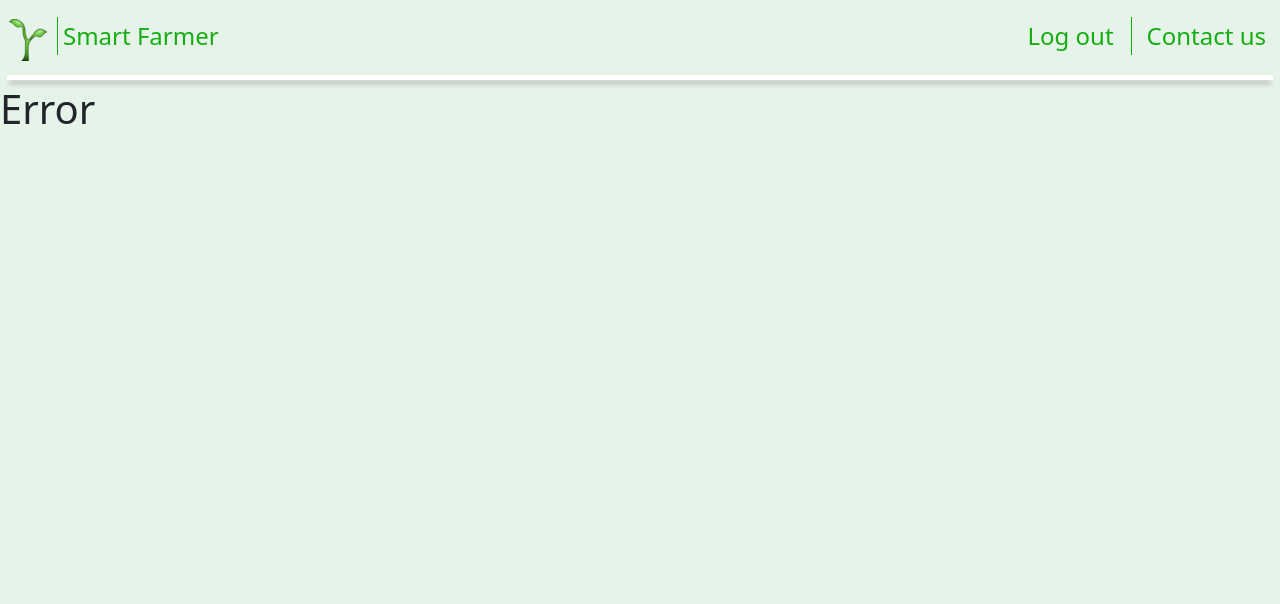
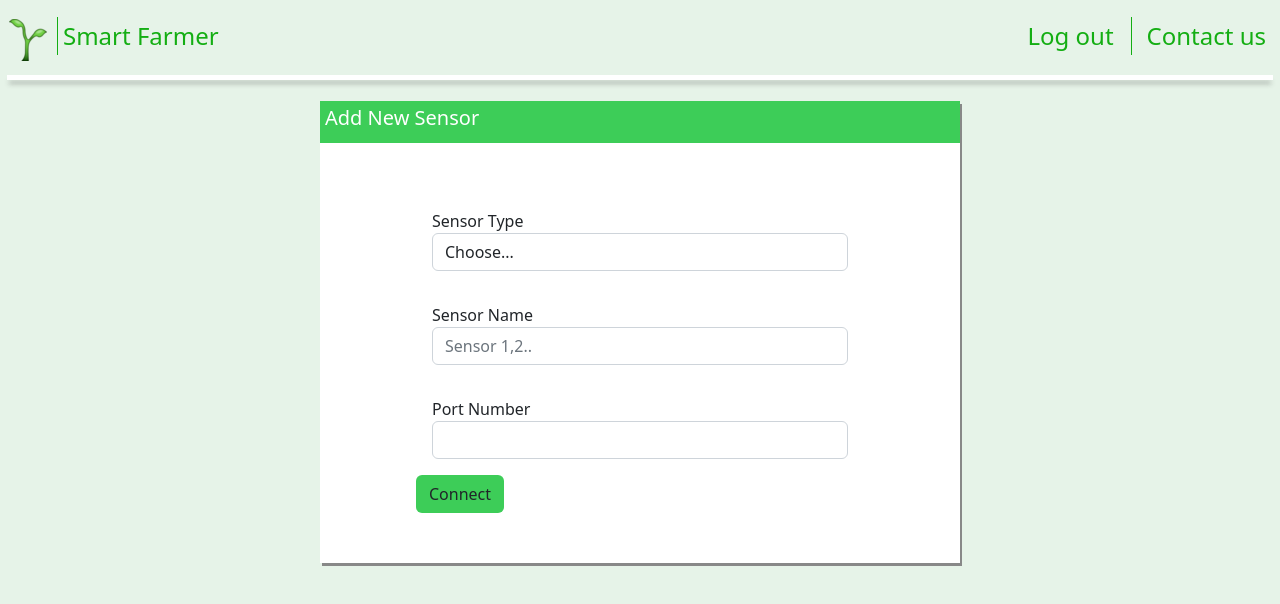
Before and after one commit to Smart-Famer/Smart-Farmer, a React (Create React App) app in the folder smart_farmer/: page /settings in a window 1280 px wide. Shown: the top 604 px of the page. Built offline with nearby package versions, Linux system fonts and the light colour scheme.

Commit message:
create add sensor form

```diff
--- a/smart_farmer/src/App.js
+++ b/smart_farmer/src/App.js
@@ -8,6 +8,7 @@ import NPKpage from './Pages/NPKpage';
 import ElecConPage from './Pages/ElectricConductivityInput'
 import Error from './Pages/Error';
 import Gallery from './Pages/Gallery';
+import Settings from './Pages/SettingsPage';
 
 import { BrowserRouter, Route, Routes } from 'react-router-dom';
 import { useState } from 'react';
@@ -25,6 +26,7 @@ function App() {
           <Route path='dashboard' element={<Dashboard/>}/>
           <Route path='npkinput' element={<NPKpage />}/>
           <Route path='elecinput' element={<ElecConPage />}/>
+          <Route path='settings' element={<Settings />} />
           <Route path='*' element={<Error />} />
         </Route>
       </Routes>
--- /dev/null
+++ b/smart_farmer/src/Pages/SettingsPage.js
@@ -0,0 +1,15 @@
+import React from "react";
+import Input from "../components/inputForms/InputForm";
+import Settings from "../components/settings/settings";
+
+export default function SettingsPage()
+{
+    return(
+        <div>
+            <Input formName='Add New Sensor'>
+                <Settings />
+            </Input>
+
+        </div>
+    )
+}
--- a/smart_farmer/src/components/inputForms/inputform.css
+++ b/smart_farmer/src/components/inputForms/inputform.css
@@ -17,13 +17,10 @@
 
 }
 .input--data{
-    display: flex;
-    flex-direction: row;
-    justify-content: center;
-    padding: 50px;
-
-
-
+    /* display: flex;
+    justify-content: center; */
+    margin-inline: 15%;
+    padding:  50px 0 50px 0;
 }
 .input--reading{
     background-color: #cbb0b0;
--- /dev/null
+++ b/smart_farmer/src/components/settings/settings.js
@@ -0,0 +1,30 @@
+import React from "react";
+import 'bootstrap/dist/css/bootstrap.min.css';
+
+export default function Settings() {
+    return (
+            <form >
+                <div className="form-group  p-3">
+                        <label for="inputSensorType">Sensor Type</label>
+                        <select id="inputSensorType" className="form-control">
+                            <option selected>Choose...</option>
+                            <option>Temperature</option>
+                            <option>Humidity</option>
+                            <option>RainFall</option>
+                        </select>
+                    </div>
+                <div className="form-group p-3">
+                    <label for="inputSensor">Sensor Name</label>
+                    <input type="text" className="form-control" id="inputSensor" placeholder="Sensor 1,2.."/>
+                </div>
+                <div className="form-group p-3">
+                    <label for="inputSensorPort">Port Number</label>
+                    <input type="text" className="form-control" id="inputSensorPort" />
+                </div>
+
+
+                <button type="submit" className="btn btn-green">Connect</button>
+            </form>
+
+    )
+}
```
